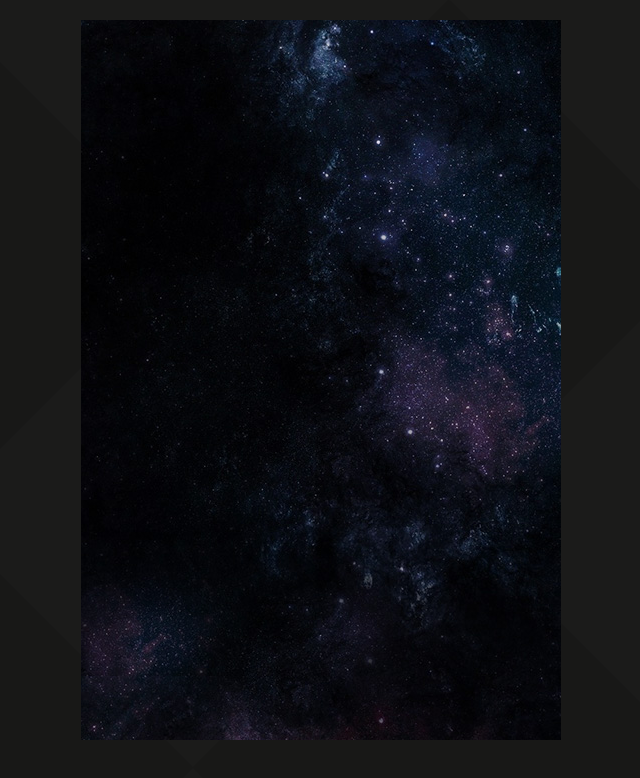
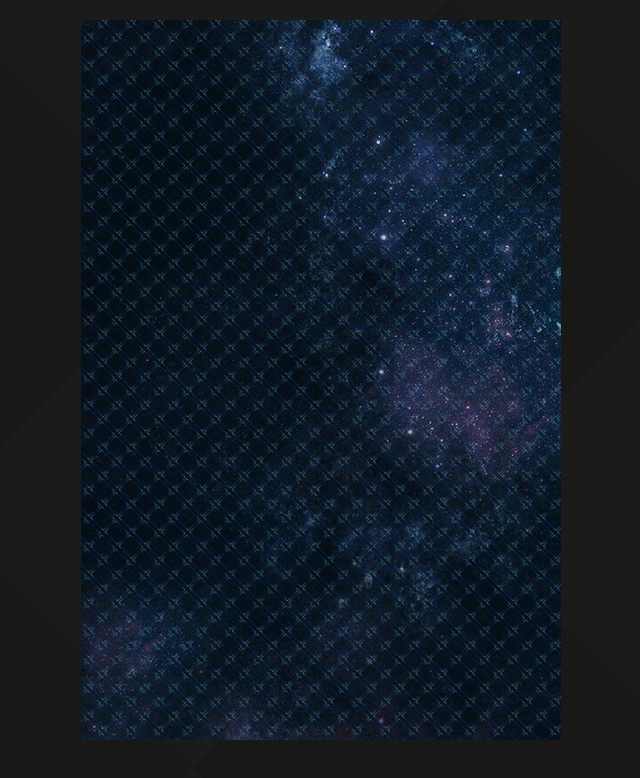
Before and after one commit to developer-karan-arora/demo-space-new, a React (Vite) app: page / in a window 1280 px wide. Shown: the top 778 px of the page, without its empty margins (319-959 px from the left). Built offline with nearby package versions, Linux system fonts and the light colour scheme.

Commit message:
added game bg animation

```diff
--- a/src/App.jsx
+++ b/src/App.jsx
@@ -6,7 +6,10 @@
   return (
     <div className="game-bg">
       <div className="game">
-        <div className="game-container"></div>
+        <div className="game-container">
+          <div className="game-grid-animation"></div>
+          <div></div>
+        </div>
       </div>
     </div>
   );
--- a/src/Game.css
+++ b/src/Game.css
@@ -16,4 +16,30 @@
   background-image: url(./assets/stars.jpg);
   background-repeat: no-repeat;
   overflow: hidden;
+  position: relative;
 }
+.game-grid-animation {
+  position: absolute;
+  height: 1720px;
+  width: 1480px;
+  opacity: 0.4;
+  background-color: #40c3ff2a;
+  transform: rotate(45deg) translate(-50%);
+
+  animation-name: game-grid-animataion;
+  animation-duration:25s;
+  animation-iteration-count: infinite;
+  animation-timing-function: linear;
+
+  background-size: 2px;
+  background-size: 20px 20px;
+  background-image: url(./assets/bluegrid.png);
+}
+@keyframes game-grid-animataion {
+  from {
+    background-position: 0% 0%;
+  }
+  to {
+    background-position: 100% 100%;
+  }
+}
```
